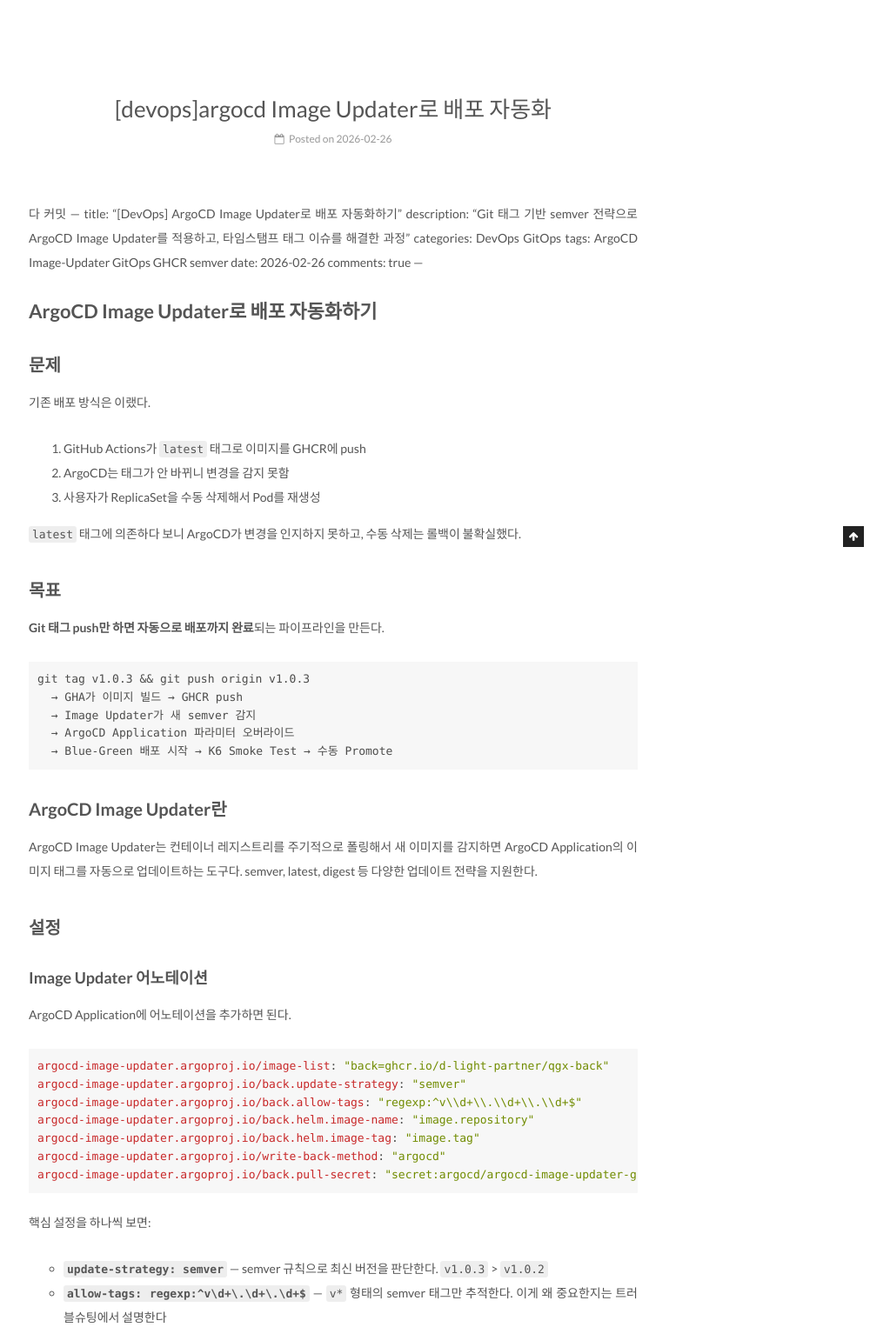
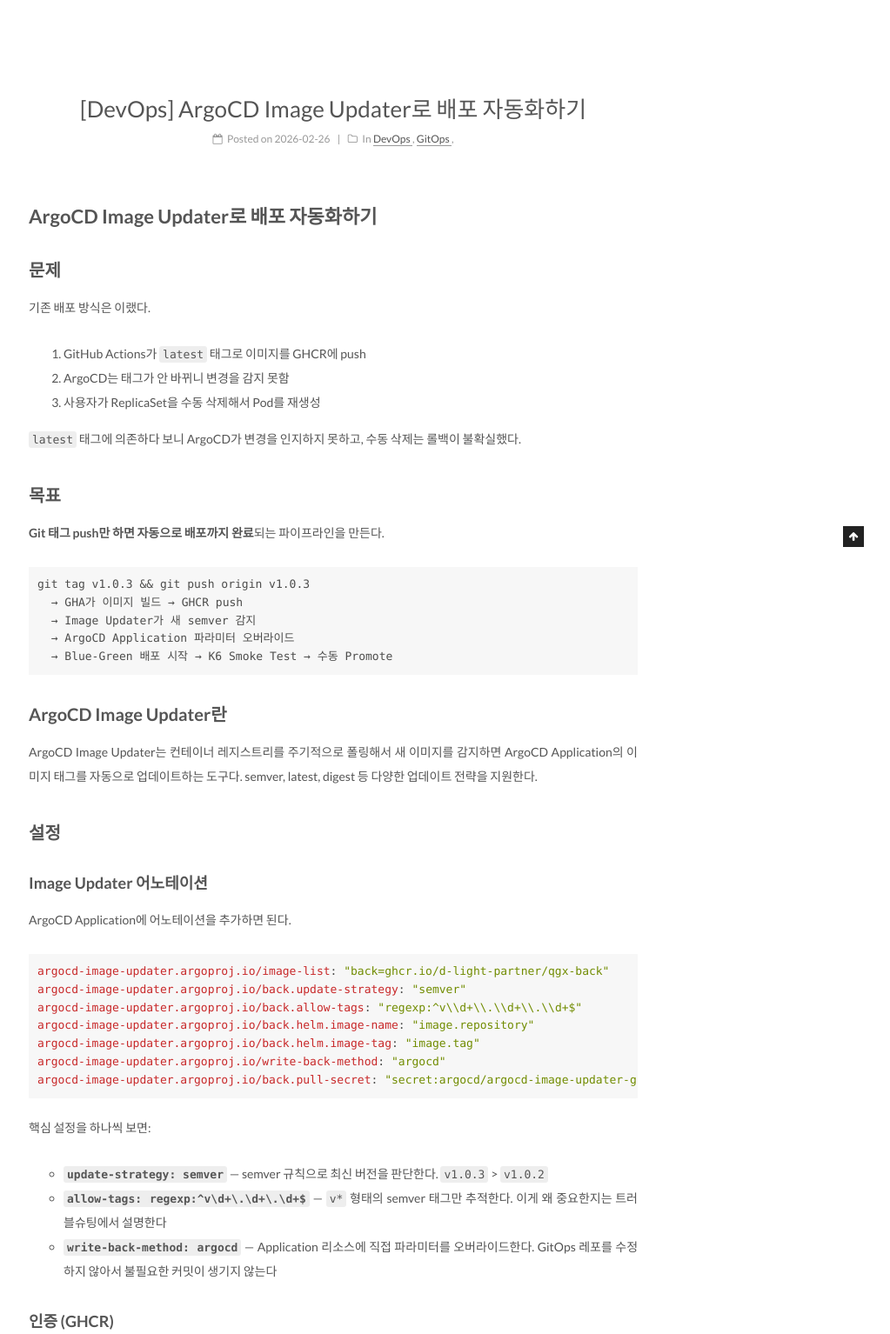
Before and after one commit to kwakkwakkwak/kwakkwakkwak.github.io, a Jekyll site: the page built from _posts/2026-02-26-[DevOps]ArgoCD-Image-Updater로-배포-자동화.md, in a window 1280 px wide, cut to the strip 371-1905 px from the top of the page. Shown: the whole strip at 87% size, without its empty margins (257-1280 px from the left). Built offline with Jekyll 4.4.1, drawn with Linux system fonts in a browser that asks for light colours; comment, search, counter and statistics services are not loaded; some of the changed text lies outside the part shown.

Commit message:
fix: 오타 수정

```diff
--- a/_posts/2026-02-26-[DevOps]ArgoCD-Image-Updater로-배포-자동화.md
+++ b/_posts/2026-02-26-[DevOps]ArgoCD-Image-Updater로-배포-자동화.md
@@ -1,4 +1,4 @@
-다 커밋 ---
+---
 title: "[DevOps] ArgoCD Image Updater로 배포 자동화하기"
 description: "Git 태그 기반 semver 전략으로 ArgoCD Image Updater를 적용하고, 타임스탬프 태그 이슈를 해결한 과정"
 categories: DevOps GitOps
```
